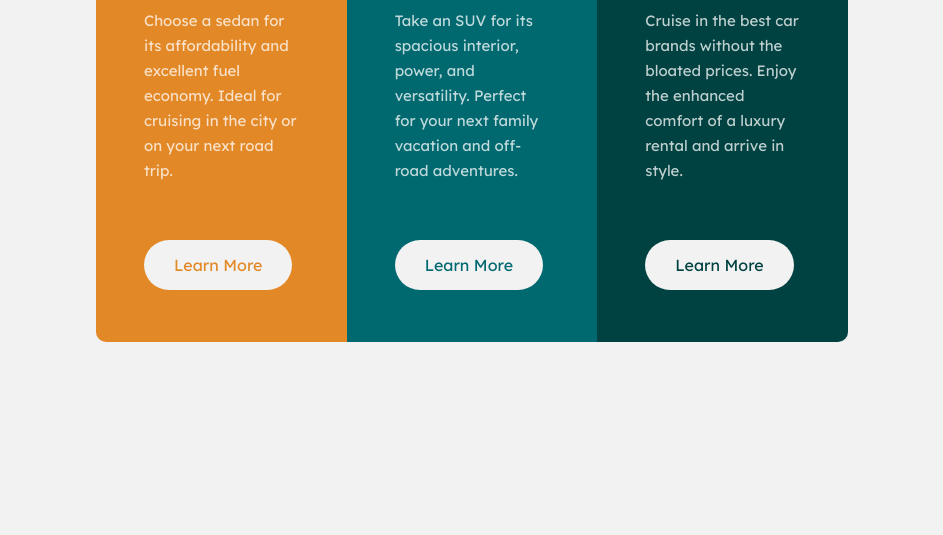
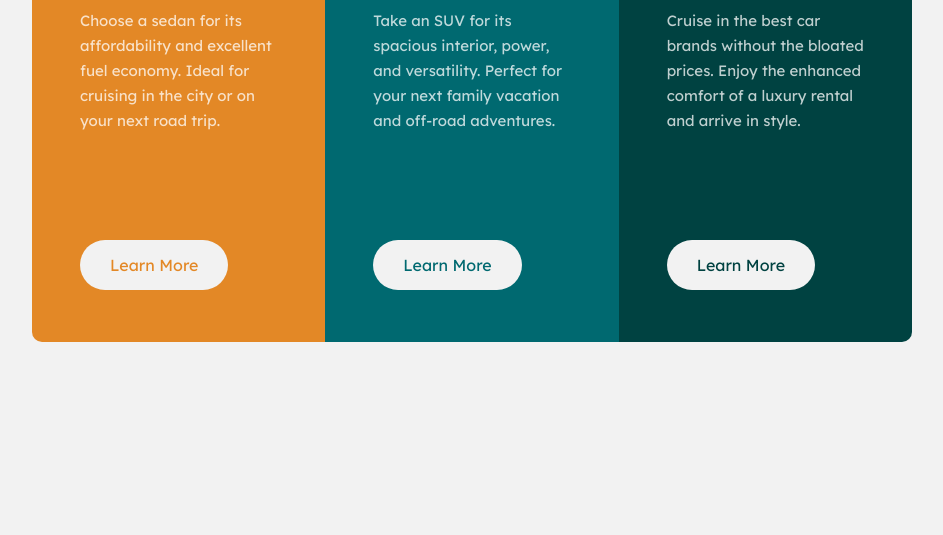
Before and after one commit to bluerose77/cars, a plain HTML site: page index.html in a window 1280 px wide. Shown: the part 265-800 px from the top of the page, without its empty margins (168-1111 px from the left). Drawn offline with Linux system fonts and the light colour scheme.

Commit message:
update code

```diff
--- a/assets/main.css
+++ b/assets/main.css
@@ -16,7 +16,7 @@
 /* Body */
 body {
     background-color: var(--light-gray);
-    padding: 5% 20%;
+    padding: 5% 15%;
 }
 
 /* Main Container */
```
